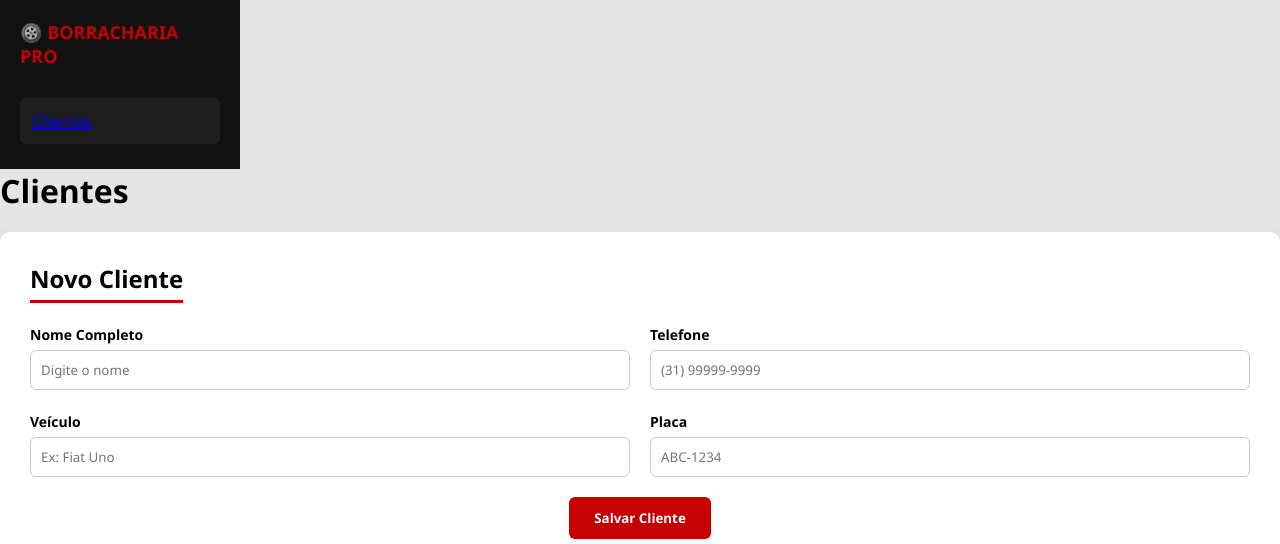
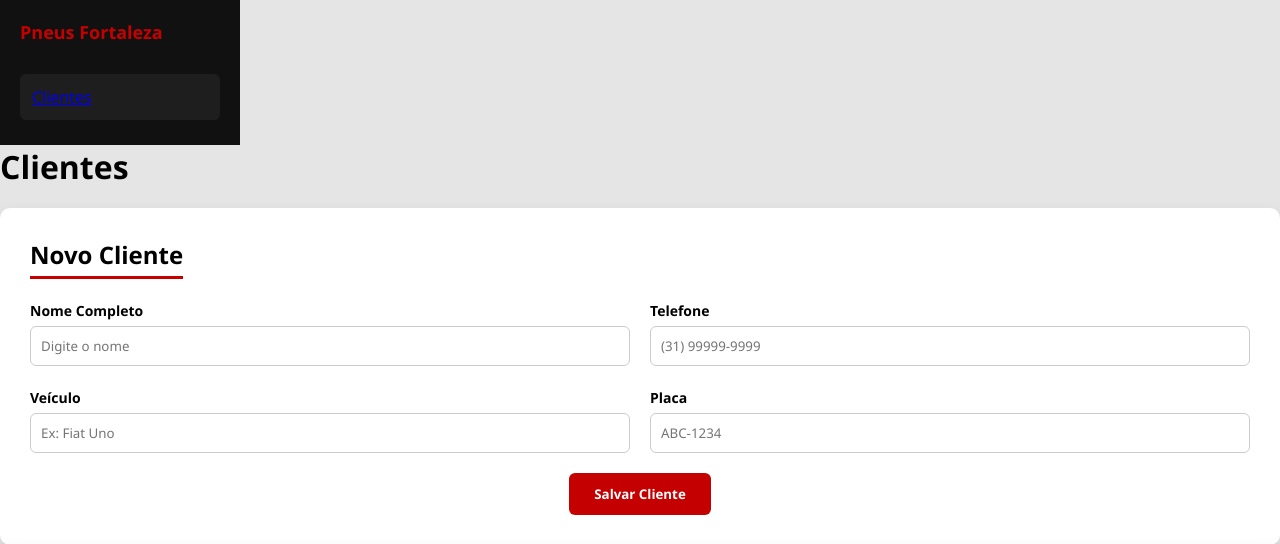
Before and after one commit to caiomero/pneus_fortaleza, a Flask app: page /clientes in a window 1280 px wide. Shown: the top 544 px of the page. Run offline with Flask 3, Linux system fonts and the light colour scheme; data that the repository does not hold is empty.

Commit message:
Update base.html

```diff
--- a/templates/base.html
+++ b/templates/base.html
@@ -13,7 +13,7 @@
     <!-- MENU LATERAL -->
     <aside class="sidebar">
         <div class="logo">
-            🛞 BORRACHARIA PRO
+            Pneus Fortaleza
         </div>
 
         <ul>
```
